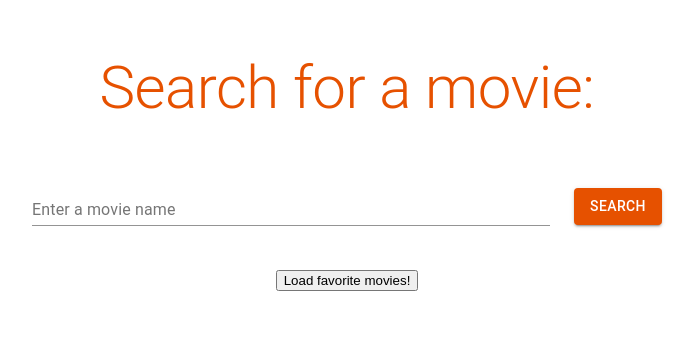
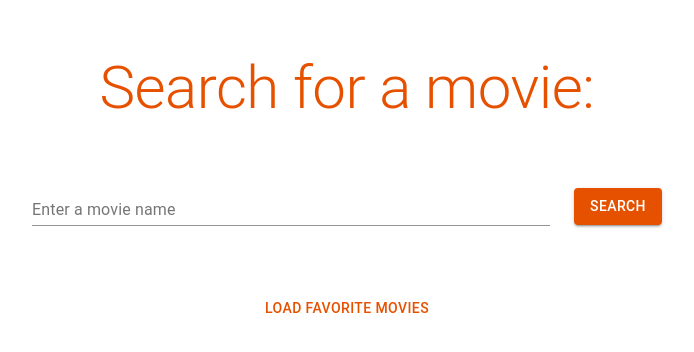
Before and after one commit to marcelo-vp/movies, a React app: page / in a window 1280 px wide. Shown: the top 352 px of the page, without its empty margins (293-987 px from the left). Built offline with nearby package versions, Linux system fonts and the light colour scheme; the HTML template or start-up script is replaced by a standard one.

Commit message:
Rewritten Favorites component with material UI

```diff
--- a/movies/static/src/components/Favorites.js
+++ b/movies/static/src/components/Favorites.js
@@ -1,4 +1,6 @@
-import React, { Component, Fragment } from 'react';
+import React, { Component } from 'react';
+import { Button } from '@material-ui/core';
+import MovieCard from './MovieCard';
 import Api from '../libs/Api';
 
 class Favorites extends Component {
@@ -12,9 +14,15 @@ class Favorites extends Component {
         const response = await Api.list('/favorites');
         const movies = JSON.parse(response)['favorites'];
         this.setState({ movies });
-    }
+    };
     render() {
         const styles = {
+            section: {
+                padding: '20px 0'
+            },
+            loadButton: {
+                margin: '0 auto 40px'
+            },
             favoritesList: {
                 listStyleType: 'none',
                 textAlign: 'center',
@@ -31,25 +39,30 @@ class Favorites extends Component {
             }
         };
         return (
-            <Fragment>
-                <section>
-                    <button onClick={this.loadFavorites}>
-                        Load favorite movies!
-                    </button>
+            <section style={styles.section}>
+                <Button
+                    color="primary"
+                    onClick={this.loadFavorites}
+                    style={styles.loadButton}
+                >
+                    Load favorite movies
+                </Button>
                 <ul style={styles.favoritesList}>
                     {this.state.movies.map((movie, index) => (
                         <li
                             key={`movie-${index}`}
                             style={styles.favoritesListItem}
                         >
-                                <h2>{movie.title}</h2>
-                                <img src={movie.image}/>
-                                <p>{movie.plot}</p>
+                            <MovieCard
+                                title={movie.Title}
+                                image={movie.Poster}
+                                plot={movie.Plot}
+                                year={movie.Year}
+                            />
                         </li>
                     ))}
                 </ul>
             </section>
-            </Fragment>
         );
     }
 }
```
Also changed, not shown: movies/static/dist/bundle.js. Lines whose indentation alone changed are shown as unchanged.
